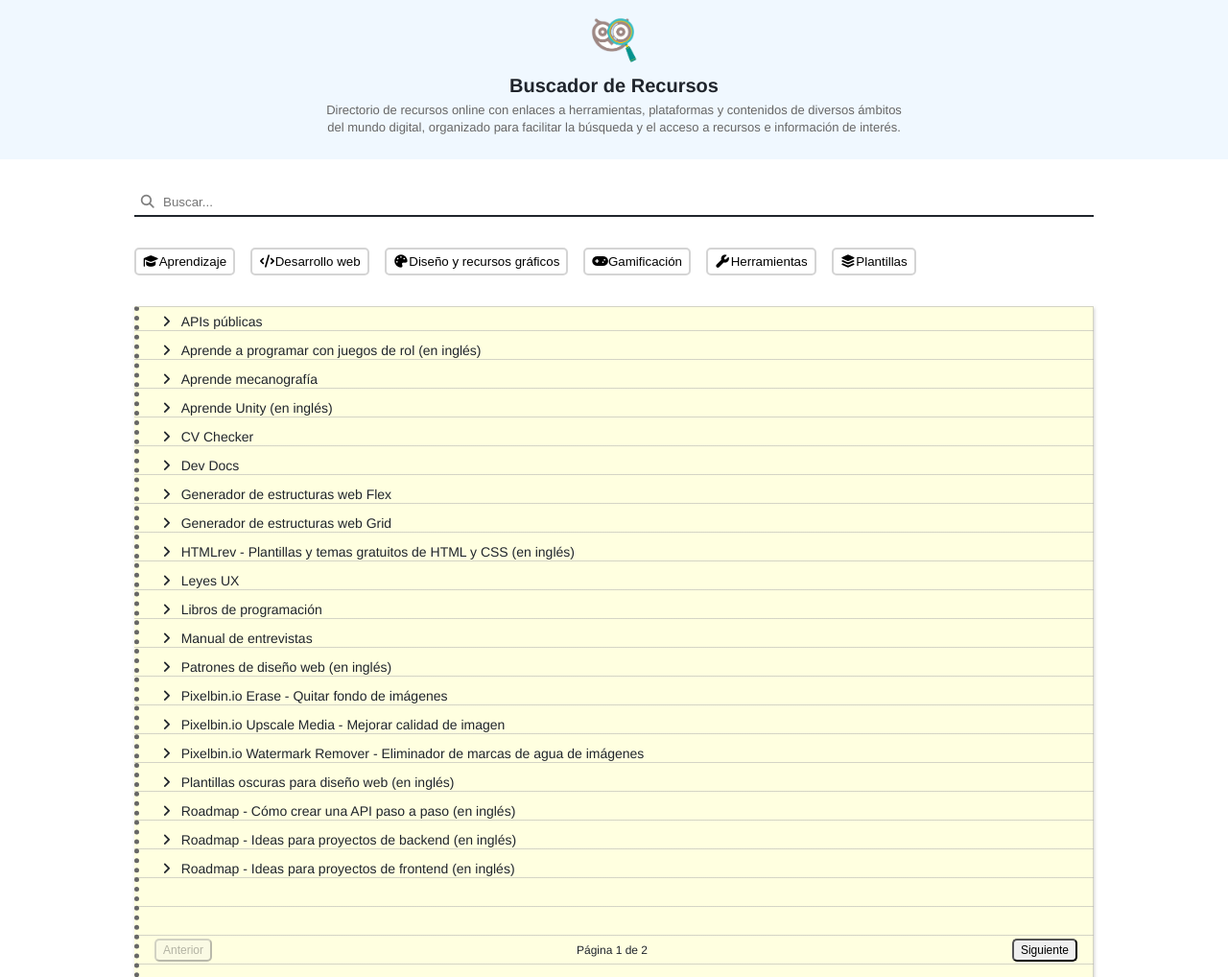
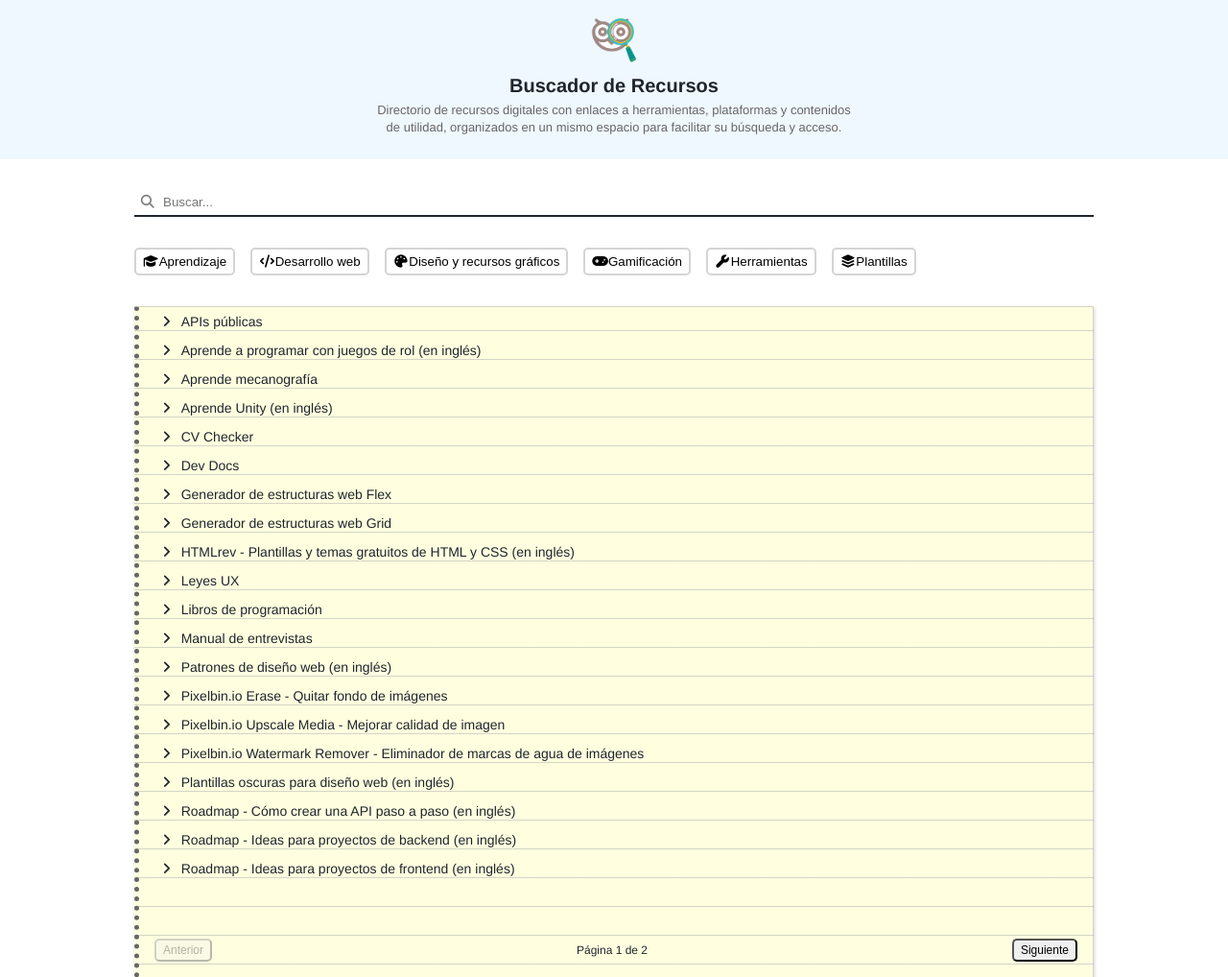
Before and after one commit to virginiadevs/recursos, a plain HTML site: page index.html in a window 1280 px wide. Shown: the top 1018 px of the page at 96% size. Drawn offline with Linux system fonts and the light colour scheme.

Commit message:
Mejora de textos

```diff
--- a/css/responsive.css
+++ b/css/responsive.css
@@ -1,7 +1,7 @@
 /* SCREEN SIZE: 480px - 768px */
 @media (width >= 480px) {
     .header-content {
-        max-width: 600px;
+        max-width: 500px;
     }
 }
 
--- a/index.html
+++ b/index.html
@@ -3,9 +3,9 @@
 <head>
     <meta charset="UTF-8">
     <meta name="viewport" content="width=device-width, initial-scale=1.0">
-    <title>Buscador de Recursos | Sitio web con enlaces interesantes y útiles para el desarrollo web y la docencia</title>
+    <title>Buscador de Recursos | Herramientas y recursos digitales</title>
     <meta name="author" content="VirginiaDevs">
-    <meta name="description" content="Red de Recursos, sitio web con enlaces interesantes y útiles para el desarrollo web y la docenciae">
+    <meta name="description" content="Directorio de recursos digitales con enlaces a herramientas, plataformas y contenidos de utilidad.">
 
     <!-- Favicon -->
     <link rel="icon" href="img/favicon.png" type="image/png">
@@ -22,12 +22,12 @@
     <header>
         <div class="header-content">
             <figure class="site-logo">
-                <img src="img/logo.webp" alt="Logo de VirginiaDevs en color blanco">
+                <img src="img/logo.webp" alt="Logo de la web, la cara de un búho con una lupa">
             </figure>
 
             <h1>Buscador de Recursos</h1>
 
-            <h2>Directorio de recursos online con enlaces a herramientas, plataformas y contenidos de diversos ámbitos del mundo digital, organizado para facilitar la búsqueda y el acceso a recursos e información de interés.</h2>
+            <h2>Directorio de recursos digitales con enlaces a herramientas, plataformas y contenidos de utilidad, organizados en un mismo espacio para facilitar su búsqueda y acceso.</h2>
         </div>
 
         <!--<button id="headerThemeToggle" aria-label="Modo claro/oscuro">
@@ -59,9 +59,9 @@
 
     <!-- FOOTER -->
     <brand-footer></brand-footer>
-    <script src="js/footer-component.js"></script>
 
     <!-- Funciones -->
+    <script src="js/footer-component.js"></script>
     <script src="js/functions.js"></script>
 </body>
 </html>
```
